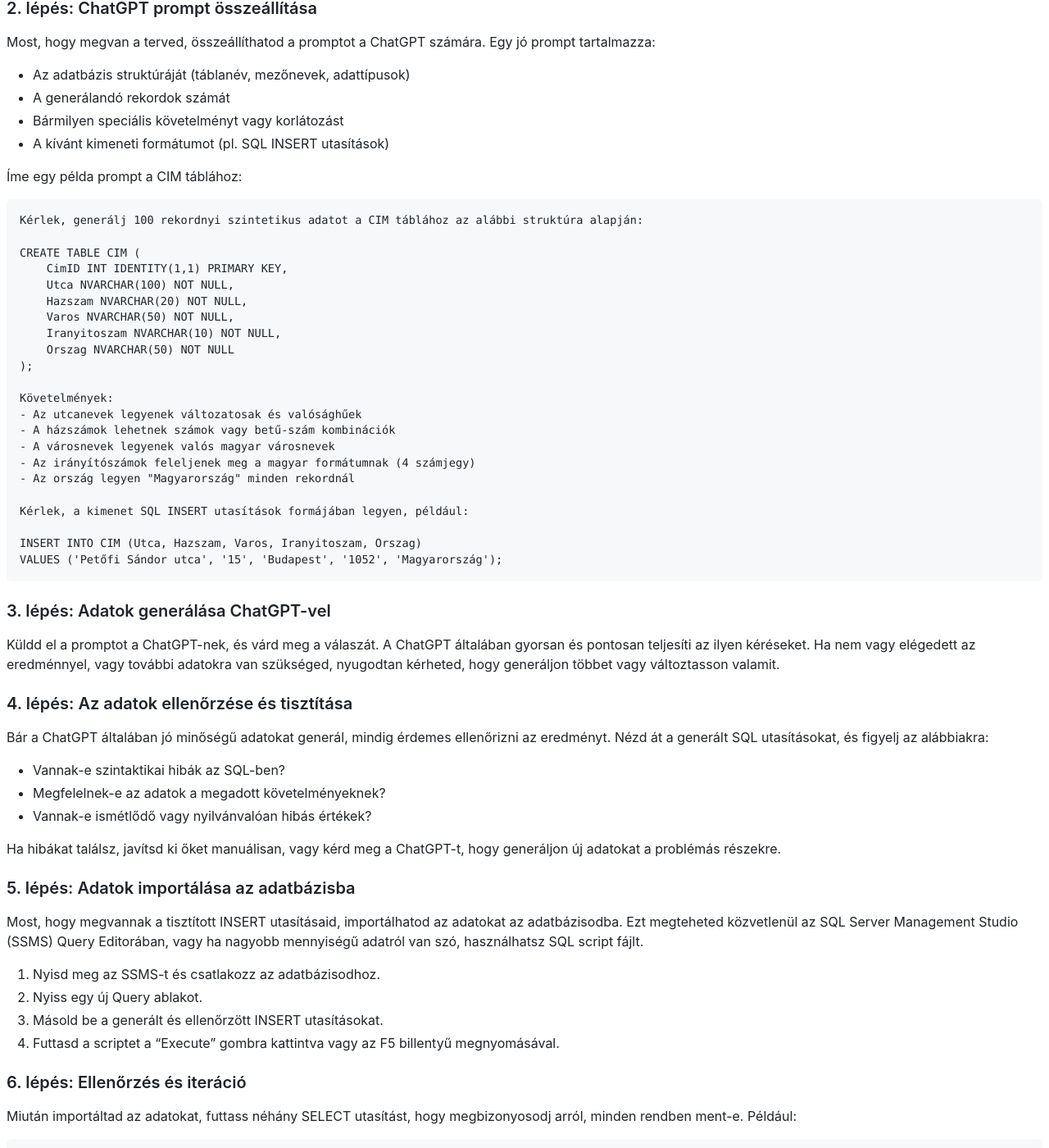
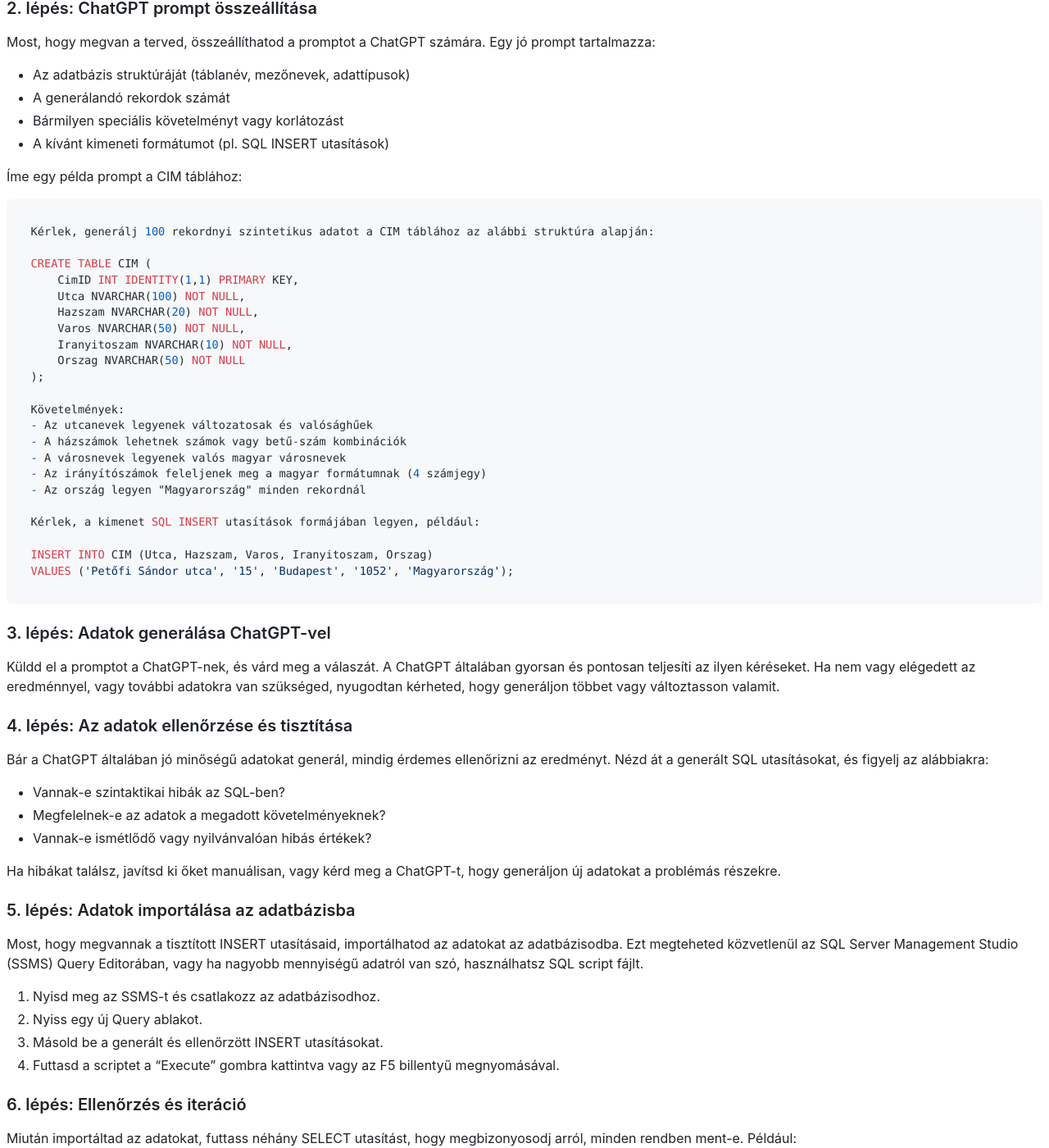
Before and after one commit to balintmatyus/softeng-refurb, a Jekyll site: the page built from ch01-project-db/ch01-04-synthetic-data.md, in a window 1280 px wide and 1400 px high, scrolled down 496 px. Shown: the whole window at 82% size. Built offline with Jekyll 4.4.1, drawn with Linux system fonts in a browser that asks for light colours; nearby versions of some CDN libraries; our own code applies the rules of GitHub Pages for plain Markdown files; some of the changed text lies outside the part shown.

Commit message:
Syntax highlight?

```diff
--- a/_layouts/default.html
+++ b/_layouts/default.html
@@ -7,6 +7,8 @@
     {% seo %}
     <!-- GitHub stíluslap hozzáadása -->
     <link rel="stylesheet" href="https://cdnjs.cloudflare.com/ajax/libs/github-markdown-css/5.1.0/github-markdown.min.css">
+    <!-- Syntax highlighting CSS hozzáadása -->
+    <link rel="stylesheet" href="https://cdnjs.cloudflare.com/ajax/libs/highlight.js/11.8.0/styles/github.min.css">
   </head>
   <body>
     <!-- Tartalom konténer a megfelelő osztállyal -->
@@ -23,6 +25,7 @@
       </div>
       {% endif %}
     </div>
+    <!-- Mermaid szkript -->
     <script src="https://cdn.jsdelivr.net/npm/mermaid@10.2.3/dist/mermaid.min.js"></script>
     <script>
       document.addEventListener("DOMContentLoaded", function () {
```
Also changed, not shown: other parts of _layouts/default.html (+9 -0 lines).
